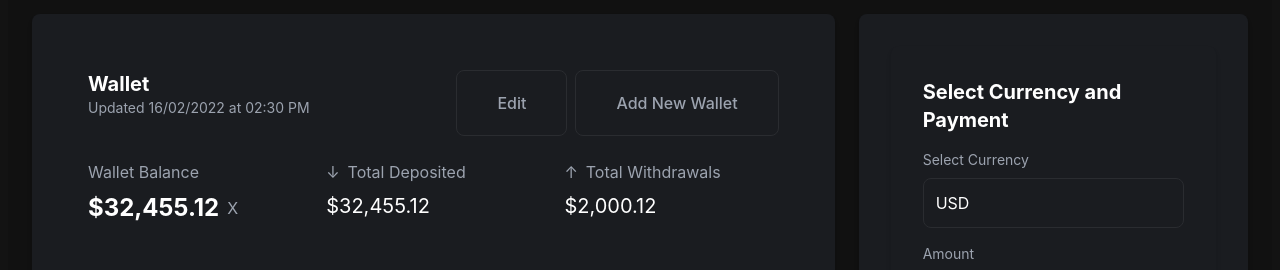
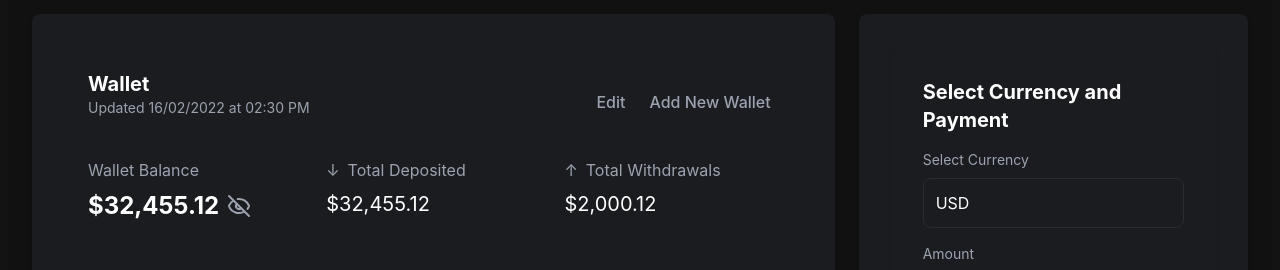
Before and after one commit to fabiodelllima/crypto-planet-frontend, a React (Vite) app in the folder crypto-planet/: page /portfolio in a window 1280 px wide. Shown: the part 130-400 px from the top of the page. Built offline with nearby package versions, Linux system fonts and the light colour scheme.

Commit message:
refactor: Refinamento na estilização da página Portfolio

```diff
--- a/crypto-planet/src/pages/Portfolio/PortfolioPage.tsx
+++ b/crypto-planet/src/pages/Portfolio/PortfolioPage.tsx
@@ -1,12 +1,15 @@
 import { useState } from "react";
+import { portfolioData, transactionsData } from "./Data/PortfolioData";
+import { IPortfolioTransaction } from "../../interfaces/portfolio.interfaces";
+import { randomId } from "../../utils/helpers.utils";
+
 import Button from "../../components/common/Button";
 import Modal from "../../components/common/Modal";
 import PaymentForm from "../../components/common/PaymentForm";
 import PortfolioTable from "./Table/PortfolioTable";
-import { portfolioData, transactionsData } from "./Data/PortfolioData";
-import { IPortfolioTransaction } from "../../interfaces/portfolio.interfaces";
-import { randomId } from "../../utils/helpers.utils";
 import Container from "../../components/common/Container";
+import EyeHideIcon from "../../assets/icons/eye-hide.svg";
+import EyeShowIcon from "../../assets/icons/eye-show.svg";
 
 const PortfolioPage = () => {
   const [isPaymentModalOpen, setIsPaymentModalOpen] = useState(false);
@@ -44,10 +47,10 @@ const PortfolioPage = () => {
                   </p>
                 </div>
                 <div className="flex flex-col md:flex-row gap-2 w-full md:w-auto">
-                  <Button variant="secondary" className="w-full md:w-auto">
+                  <Button styleType="tertiary" className="w-full md:w-auto">
                     Edit
                   </Button>
-                  <Button variant="secondary" className="w-full md:w-auto">
+                  <Button styleType="tertiary" className="w-full md:w-auto">
                     Add New Wallet
                   </Button>
                 </div>
@@ -68,7 +71,11 @@ const PortfolioPage = () => {
                       onClick={() => setHideBalance(!hideBalance)}
                       className="text-gray-400 hover:text-white"
                     >
-                      {hideBalance ? "X" : "X"}
+                      {hideBalance ? (
+                        <img src={EyeShowIcon} />
+                      ) : (
+                        <img src={EyeHideIcon} />
+                      )}
                     </button>
                   </div>
                 </div>
```
